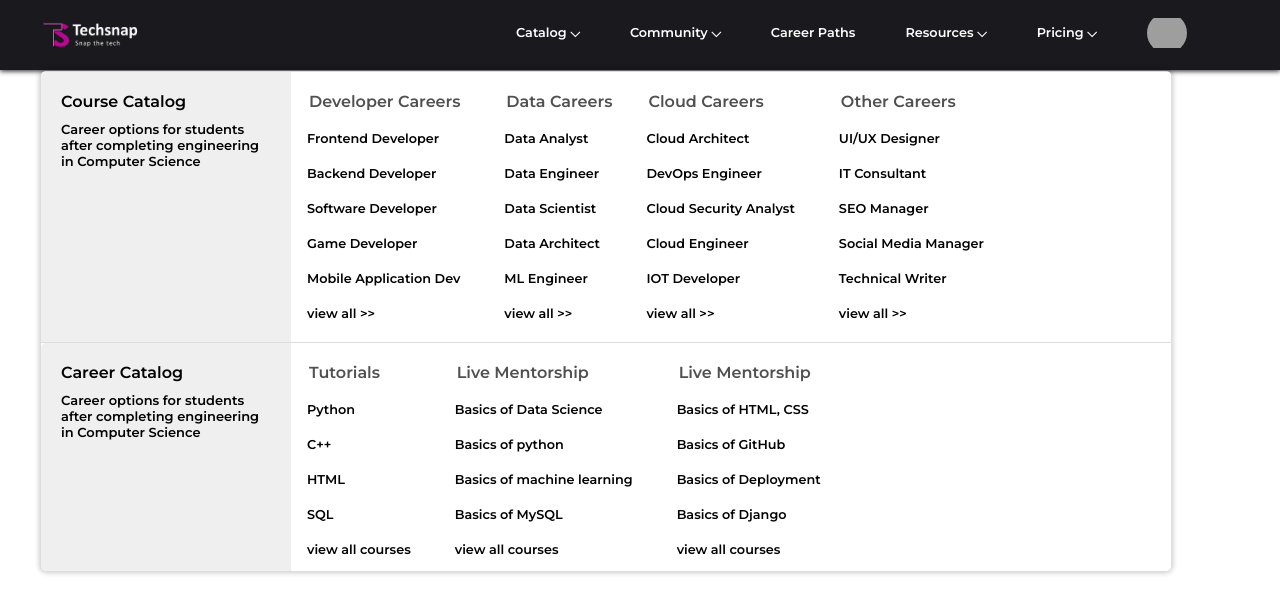
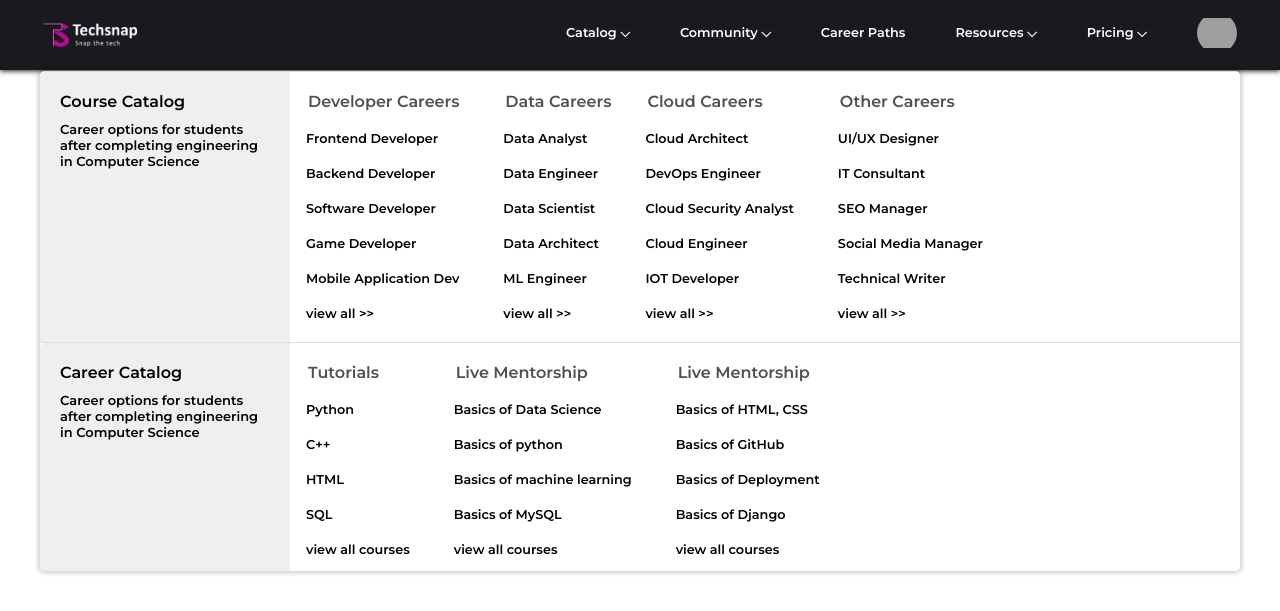
Before and after one commit to LEELA-SRI/techsnap-header, a plain HTML site: page index.html in a window 1280 px wide. Both pictures are taken after a click on the element "Catalog ⌵". Drawn offline with nearby package versions, Linux system fonts and the light colour scheme; grey boxes are pictures that could not be loaded.

Commit message:
fix positioning

```diff
--- a/main/navbarfooter.css
+++ b/main/navbarfooter.css
@@ -2,7 +2,7 @@
 
 .mob-nav {
   display: none;
-  font-family: 'Montserrat', sans-serif;
+  font-family: "Montserrat", sans-serif;
 }
 .nav-mainPage {
   display: none;
@@ -27,21 +27,19 @@
   margin-right: 50px;
   cursor: pointer;
 }
-.dropdown-main-1-card  li{
-  margin-right:10px;
-
+.dropdown-main-1-card li {
+  margin-right: 10px;
 }
-@media screen and (min-width:1023px){
-  .nav-mainPage{
-    display:none !important
+@media screen and (min-width: 1023px) {
+  .nav-mainPage {
+    display: none !important;
   }
 }
-@media (min-width:820px) and (max-width:900px){
+@media (min-width: 820px) and (max-width: 900px) {
   .desk-dropdowns li {
     margin-right: 30px;
     cursor: pointer;
   }
-
 }
 
 @media screen and (max-width: 1024px) {
@@ -84,7 +82,7 @@
     color: #999;
     align-items: center;
     font-size: 10px;
-    font-family: 'Montserrat', sans-serif;
+    font-family: "Montserrat", sans-serif;
   }
 
   .nav-footer-row-1 {
@@ -221,7 +219,6 @@
     display: none;
     animation: slide 1s ease-in-out;
   }
-
 }
 
 * {
@@ -229,7 +226,6 @@
   box-sizing: border-box;
   padding: 0;
 }
-
 
 .nav-bar-desktop {
   z-index: 1000;
@@ -241,9 +237,9 @@
   position: fixed;
   display: flex;
   justify-content: center;
-  font-family: 'Montserrat', sans-serif;
+  font-family: "Montserrat", sans-serif;
   box-shadow: 0px 1px 5px #1a191d;
-  padding-right:0.4rem
+  padding-right: 0.4rem;
 }
 
 .desk-nav-frame {
@@ -365,7 +361,7 @@
 
 .profile-avatar {
   cursor: pointer;
-  margin-right: 50px;
+  /* margin-right: 50px; */
 }
 
 .profile-avatar:hover {
@@ -447,30 +443,30 @@
   border-radius: 5px;
   margin-top: 30px;
   /* margin-left: -300px; */
-  left:0;
+  left: 0;
   z-index: 100;
   color: black;
   overflow-x: hidden;
   box-shadow: 0px 0px 5px 2px rgba(0, 0, 0, 0.2);
 }
 
-@media (min-width:1200px){
-  .catalog-dropdown-desk{
-    left:50%;
-    transform:translateX(-53%);
-    width:clamp(1024px,1130px,1200px)
+@media (min-width: 1200px) {
+  .catalog-dropdown-desk {
+    left: 50%;
+    transform: translateX(-50%);
+    width: clamp(1024px, 1200px, 1200px);
   }
 }
 @media screen and (min-width: 1045px) {
   .catalog-dropdown-desk {
     margin-left: none;
-    right: 4rem;
+    right: 0rem;
   }
 }
-@media (max-width:1045px){
+@media (max-width: 1045px) {
   .catalog-dropdown-desk {
     margin-left: none;
-    right: 3rem;
+    right: 0rem;
   }
 }
 .dropdown-main-1-card {
@@ -479,7 +475,6 @@
   border-top: 1px solid #ddd;
   /* max-width:1024px */
 }
-
 
 .dropdown-main-1-main-card {
   width: 250px;
@@ -519,28 +514,12 @@
   font-weight: 600;
 }
 
-
-
-
-
-
-
-
-
-
-
-
-
-
-
-
-
 .footer_MainBox {
   width: 100vw;
   background-color: #000000;
   display: grid;
   place-items: center;
-  font-family: 'Montserrat', sans-serif;
+  font-family: "Montserrat", sans-serif;
 }
 .Footer_page {
   overflow: hidden;
@@ -707,19 +686,16 @@
   }
   .image_conatiner {
     width: 100%;
-
   }
 }
 
 /* /////----------------------------------free_course----------------------- */
 
 @media (max-width: 510px) {
-
   .Social-media {
     margin-bottom: 10px;
   }
 }
-
 
 @media (max-width: 900px) {
   .Footer_conatiner {
@@ -784,7 +760,6 @@
 }
 
 @media (max-width: 376px) {
-
   .copyRight {
     font-size: 0.5rem;
   }
```
Lines whose indentation alone changed are shown as unchanged.
